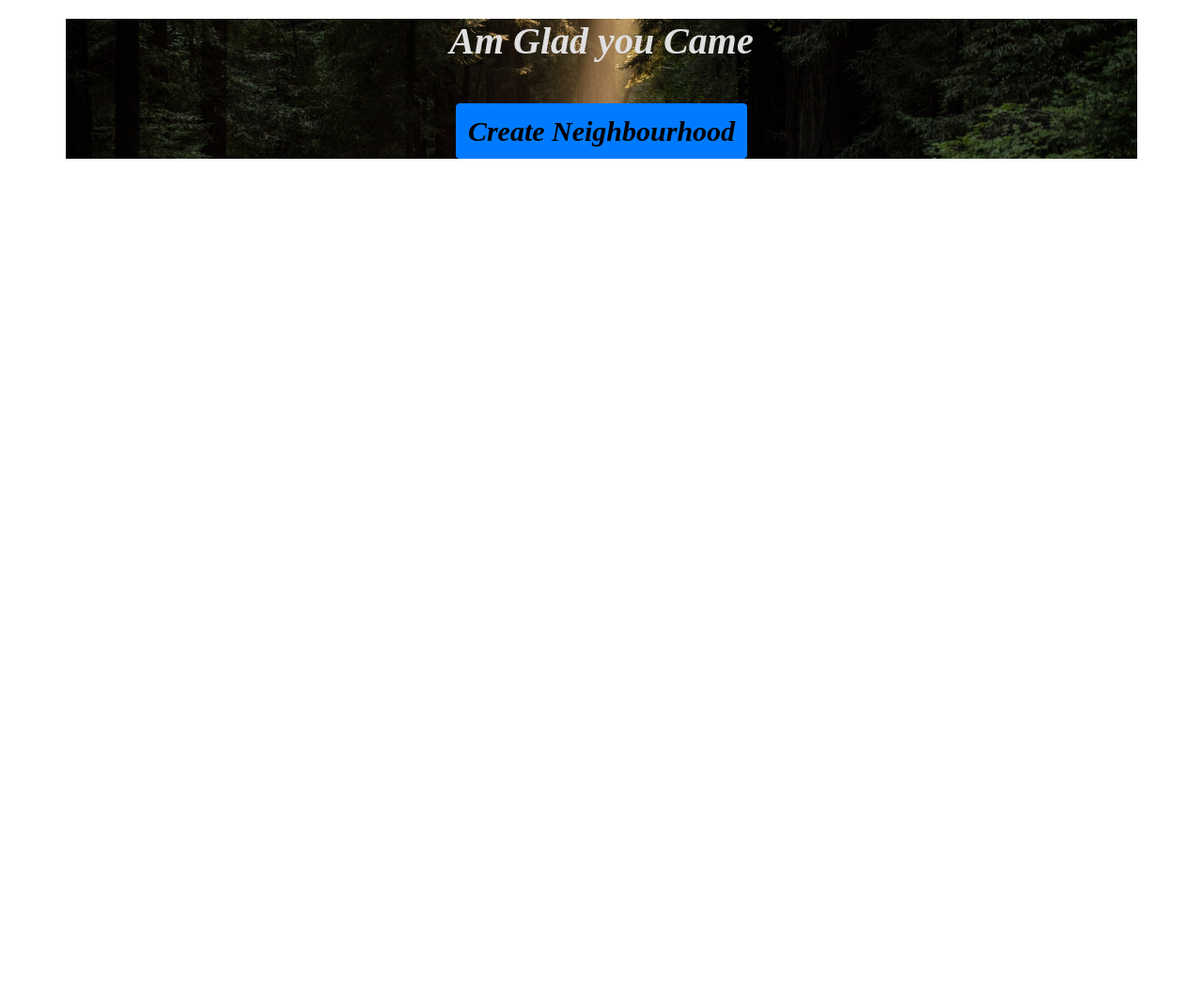
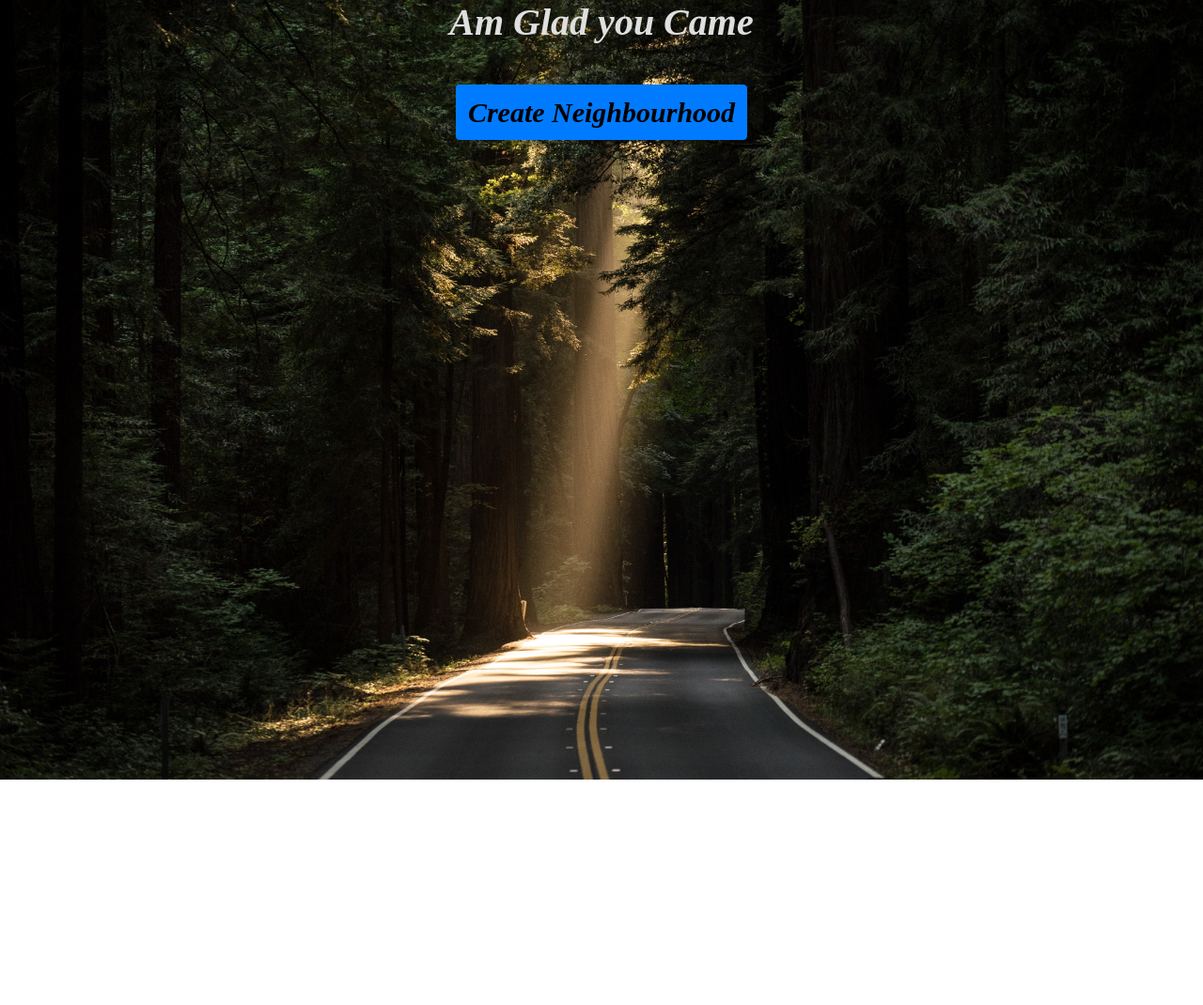
Before and after one commit to Jerry-Wemisiko/Neighbourhood, a Django app: page /allhouses/ in a window 1280 px wide. Shown: the part 72-1142 px from the top of the page at 94% size. Run offline with Django 3.2, Linux system fonts and the light colour scheme; data that the repository does not hold is empty; some libraries are stand-ins or nearby versions; some web fonts are replaced.

Commit message:
final commit

```diff
--- a/magiccity/templates/base.html
+++ b/magiccity/templates/base.html
@@ -23,12 +23,24 @@
 <link rel="preconnect" href="https://fonts.googleapis.com">
 <link rel="preconnect" href="https://fonts.gstatic.com" crossorigin>
 <link href="https://fonts.googleapis.com/css2?family=Recursive:wght@300&display=swap" rel="stylesheet">
-
+<style>
+     .body{
+        background-image: url(static/img/john-towner-3Kv48NS4WUU-unsplash.jpg);
+        background-repeat: no-repeat;
+        background-position: center;
+        background-size: cover;
+        height: 830px;
+        /* opacity: 0.5; */
+    }
+</style>
 <body>
     {% include "navbar.html" %}
-    {% block content %}
+    <div class="body">
+        {% block content %}
 
-    {% endblock %}
+        {% endblock %}
+
+
 
     {% block scripts %}
     <script src="https://ajax.googleapis.com/ajax/libs/jquery/3.2.1/jquery.min.js"></script>
@@ -37,7 +49,7 @@
     <script src="https://stackpath.bootstrapcdn.com/bootstrap/4.5.1/js/bootstrap.min.js" integrity="sha384-XEerZL0cuoUbHE4nZReLT7nx9gQrQreJekYhJD9WNWhH8nEW+0c5qq7aIo2Wl30J" crossorigin="anonymous"></script>
     {% bootstrap_javascript %}
     {% endblock %}
-
+</div>
 </body>
 
 </html>
--- a/magiccity/templates/index.html
+++ b/magiccity/templates/index.html
@@ -6,16 +6,9 @@
         margin-top: 10px;
         margin-bottom: 30px;
     }
-    .home{
-        margin-top: 20px;
-        background-image: url(static/img/john-towner-3Kv48NS4WUU-unsplash.jpg);
-        background-repeat: no-repeat;
-        background-position: center;
-        background-size: cover;
-        /* opacity: 0.5; */
-    }
+
 </style>
-<div class="container home" >
+<div class="container" >
     <div class="container-fluid">
         <div class="landing">
             <h1 class="text-center" style="font-family: 'Recursive', sans serif; color: #dfdfdf; font-weight: 700; font-style: italic;">Am Glad you Came</h1>
@@ -56,7 +49,10 @@
                         <a style="font-weight: 700;"href="{% url 'connect' house.id %}" class="btn btn-primary">JOIN</a>
                         {% endif %}
                     </div>
+
                 </div>
+
+
             </div>
             {% endfor %}
         </section>
--- a/magiccity/templates/navbar.html
+++ b/magiccity/templates/navbar.html
@@ -7,6 +7,7 @@
     }
 
     .navbar {
+
         display: flex;
         justify-content: space-between;
         align-items: center;
```
